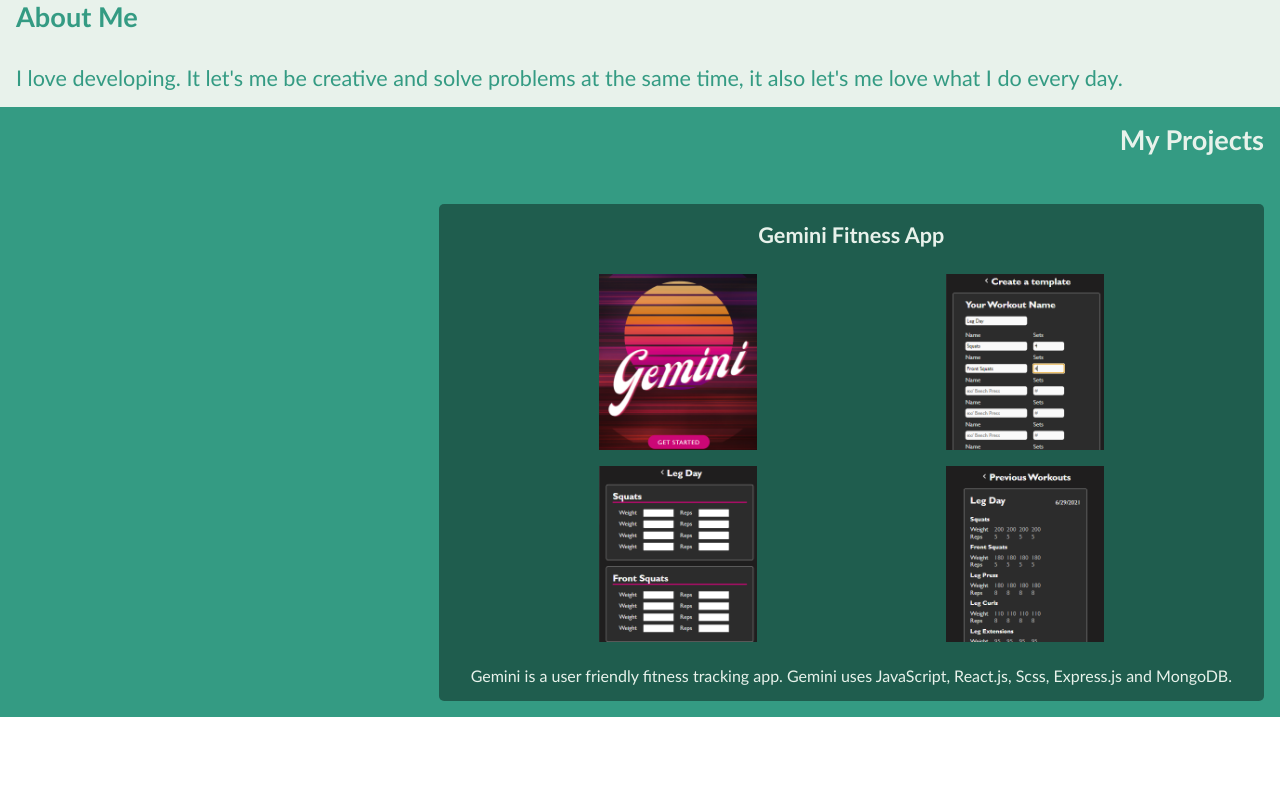
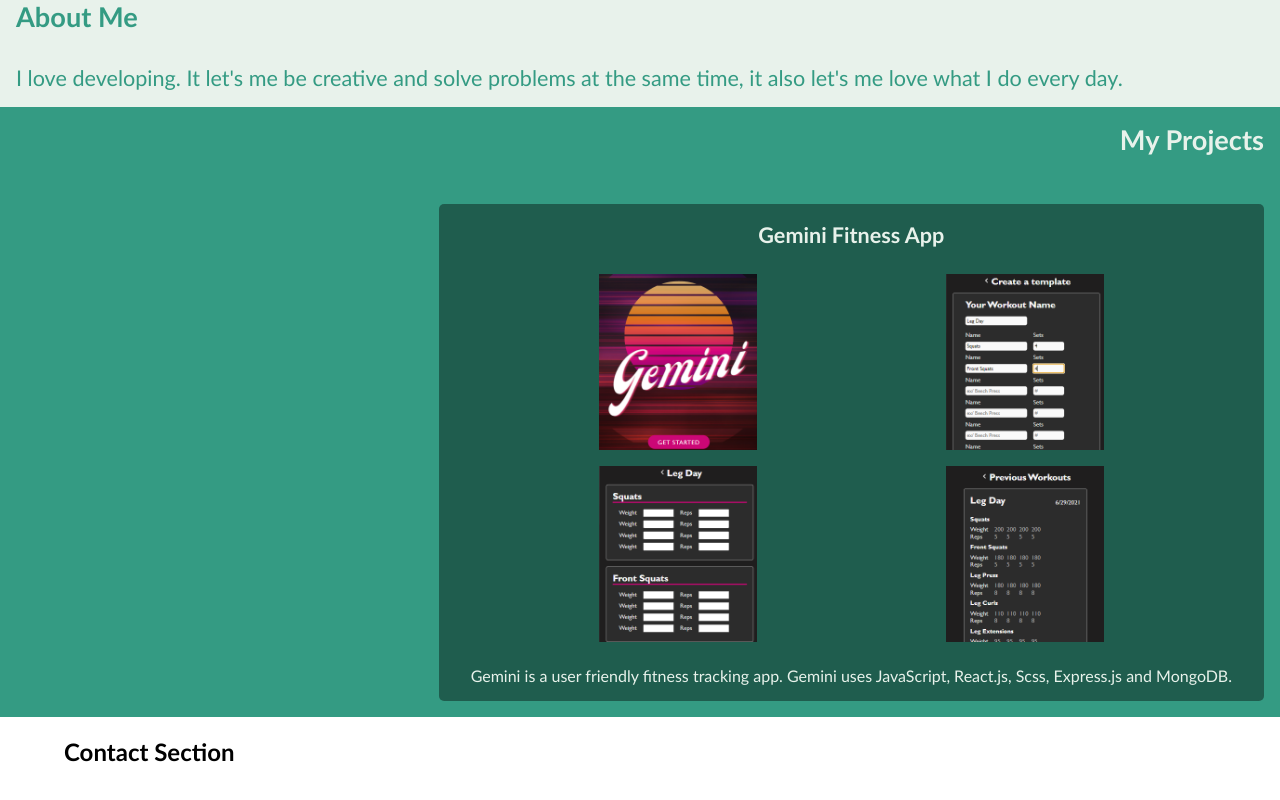
Before and after one commit to nick-albu/my-portfolio, a React (Create React App) app in the folder client/: page / in a window 1280 px wide. Shown: the part 640-1440 px from the top of the page. Built offline with nearby package versions, Linux system fonts and the light colour scheme.

Commit message:
setup Contact component

```diff
--- /dev/null
+++ b/client/src/components/Contact/Contact.js
@@ -0,0 +1,13 @@
+import './Contact.scss';
+import { Component } from 'react';
+
+class Contact extends Component {
+
+    render () {
+        return (
+            <h1>Contact Section</h1>
+        )
+    }
+}
+
+export default Contact;
--- a/client/src/pages/HomePage/HomePage.js
+++ b/client/src/pages/HomePage/HomePage.js
@@ -5,6 +5,7 @@ import Hero from '../../components/Hero/Hero'
 import About from '../../components/About/About'
 import Projects from '../../components/Projects/Projects'
 import Ticker from '../../components/Ticker/Ticker'
+import Contact from '../../components/Contact/Contact'
 
 class HomePage extends Component {
 
@@ -16,6 +17,7 @@ class HomePage extends Component {
                 <Ticker />
                 <About />
                 <Projects />
+                <Contact />
             </section>
 
         )
```
Also changed, not shown: client/src/components/Contact/Contact.scss (added).
